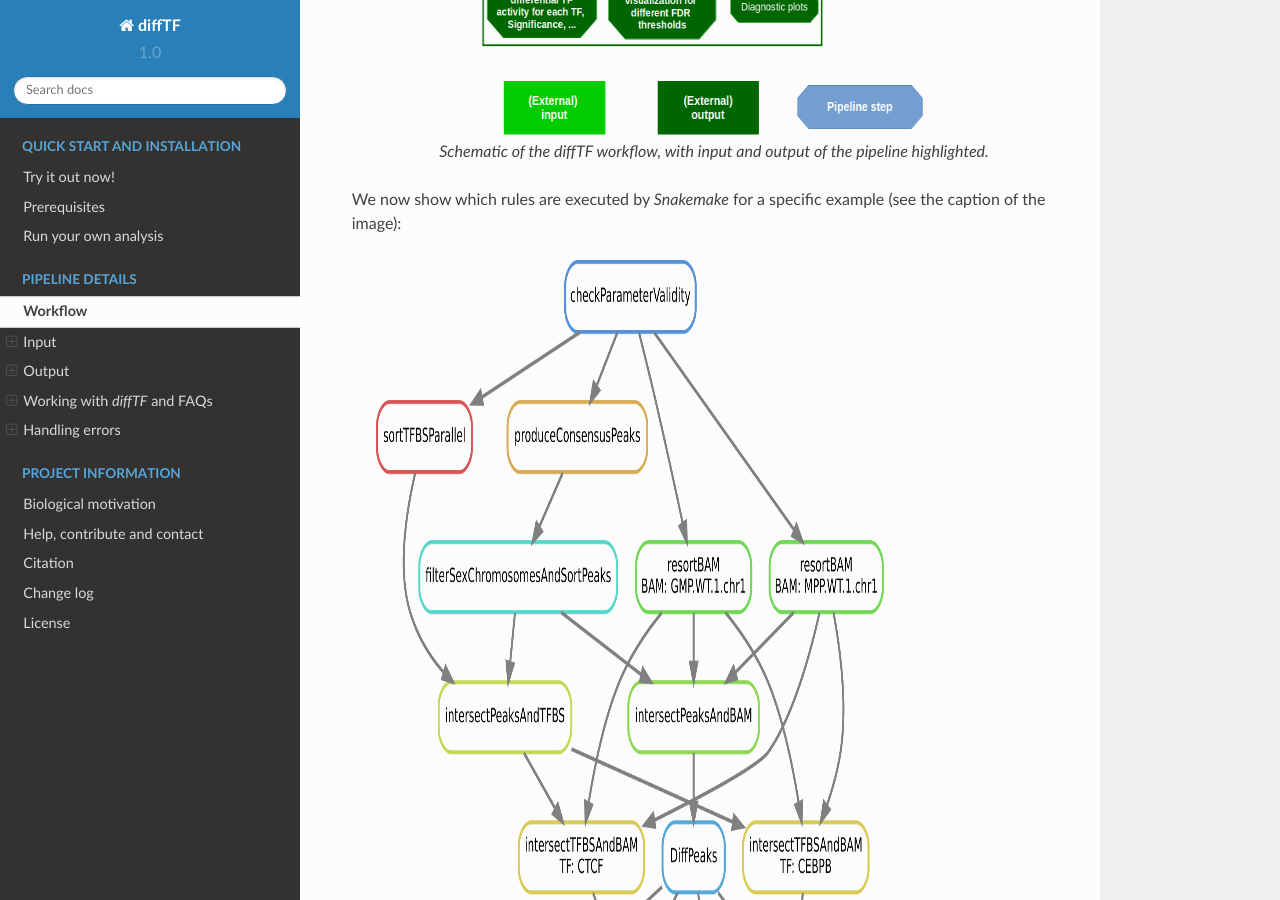
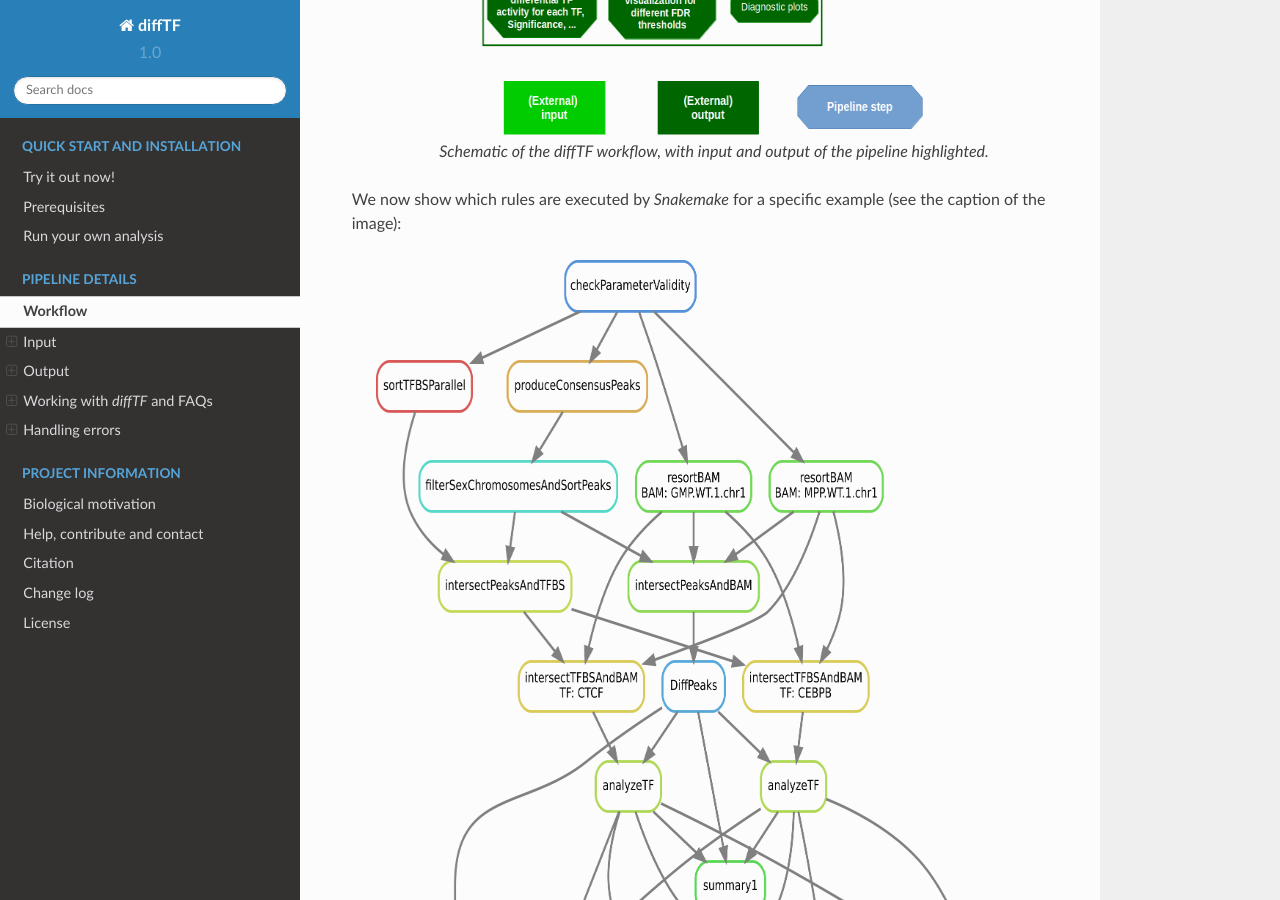
Before and after one commit to jfallmann/diffTF_Fork, a Sphinx documentation site: the page built from docs/chapter2.rst, in a window 1280 px wide and 900 px high, scrolled down 1461 px. Built offline with Sphinx 7.4.7 and the Read the Docs theme 2.0.0, drawn with Linux system fonts in a browser that asks for light colours.

Commit message:
Documentation improvement + change in DiffPeaks to always run DESEq

```diff
--- a/docs/chapter2.rst
+++ b/docs/chapter2.rst
@@ -28,7 +28,7 @@ We now show which rules are executed by *Snakemake* for a specific example (see
 
 
    .. figure:: Figures/dag.png
-         :scale: 70 %
+         :scale: 50 %
          :alt: Directed acyclic graph of an example workflow
          :align: center
 
```
Also changed, not shown: 5 other files.
